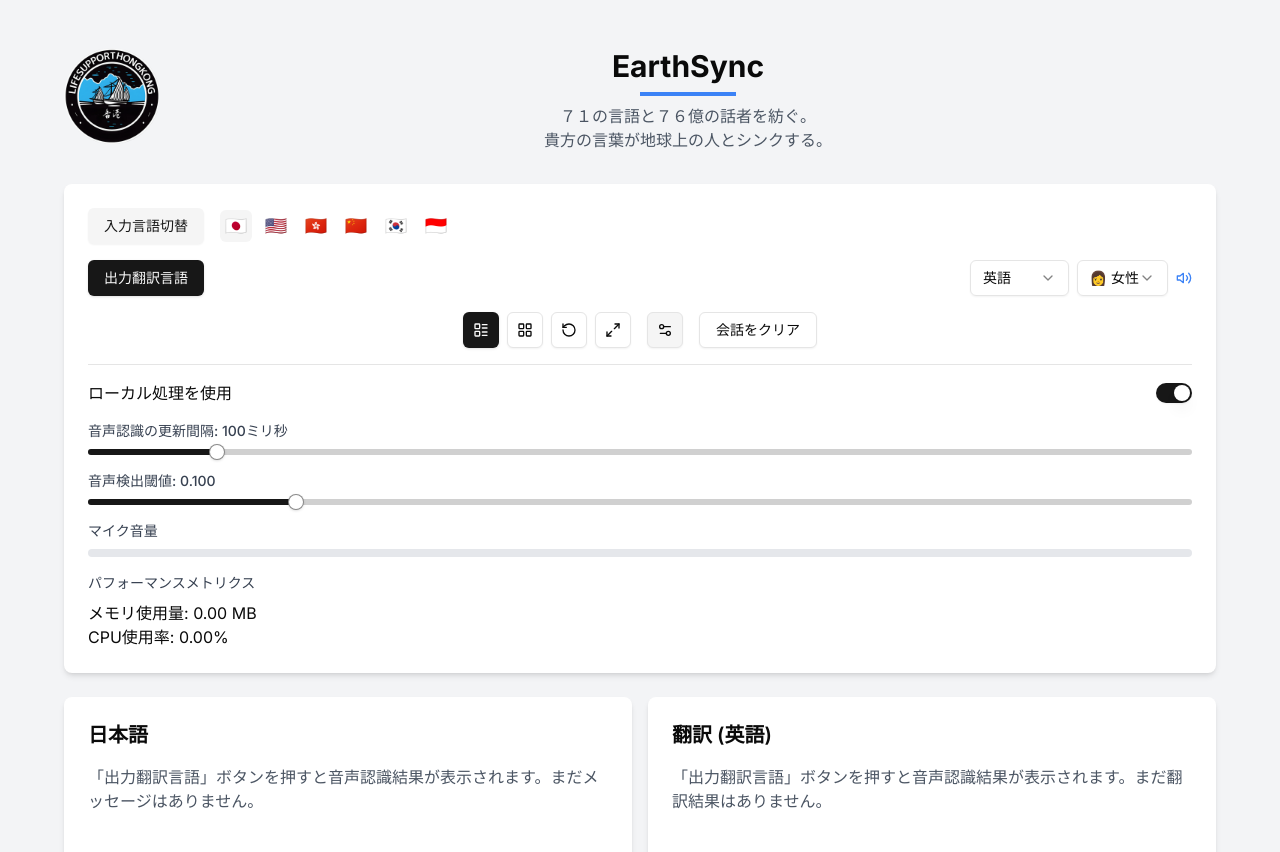
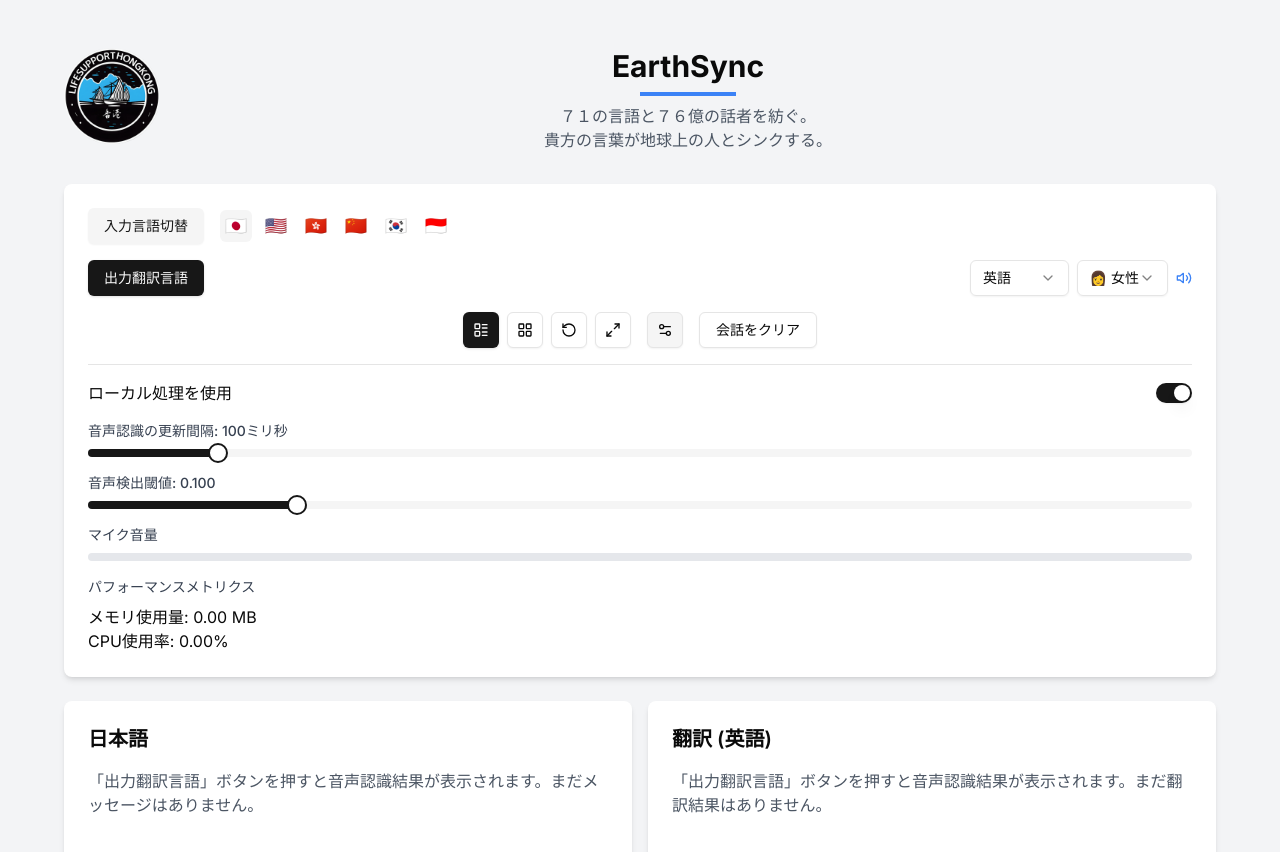
Before and after one commit to cantoneseslang/simultaneous-interpretation-system, a Next.js app: page / in a window 1280 px wide. Both pictures are taken after a click on the button 665 px from the left and 330 px from the top of the page. Shown: the top 852 px of the page. Built offline with nearby package versions, Linux system fonts and the light colour scheme.

Commit message:
Update code with new changes

```diff
--- a/components/ui/slider.tsx
+++ b/components/ui/slider.tsx
@@ -1,9 +1,8 @@
 "use client"
 
-import * as React from "react"
-import * as SliderPrimitive from "@radix-ui/react-slider"
-
-import { cn } from "@/lib/utils"
+import * as React from 'react'
+import * as SliderPrimitive from '@radix-ui/react-slider'
+import { cn } from 'lib/utils'
 
 const Slider = React.forwardRef<
   React.ElementRef<typeof SliderPrimitive.Root>,
@@ -12,15 +11,15 @@
   <SliderPrimitive.Root
     ref={ref}
     className={cn(
-      "relative flex w-full touch-none select-none items-center",
+      'relative flex w-full touch-none select-none items-center',
       className
     )}
     {...props}
   >
-    <SliderPrimitive.Track className="relative h-1.5 w-full grow overflow-hidden rounded-full bg-primary/20">
+    <SliderPrimitive.Track className="relative h-2 w-full grow overflow-hidden rounded-full bg-secondary">
       <SliderPrimitive.Range className="absolute h-full bg-primary" />
     </SliderPrimitive.Track>
-    <SliderPrimitive.Thumb className="block h-4 w-4 rounded-full border border-primary/50 bg-background shadow transition-colors focus-visible:outline-none focus-visible:ring-1 focus-visible:ring-ring disabled:pointer-events-none disabled:opacity-50" />
+    <SliderPrimitive.Thumb className="block h-5 w-5 rounded-full border-2 border-primary bg-background transition-colors focus:outline-none focus:ring-2 focus:ring-ring focus:ring-offset-2 disabled:pointer-events-none disabled:opacity-50" />
   </SliderPrimitive.Root>
 ))
 Slider.displayName = SliderPrimitive.Root.displayName
--- a/components/ui/switch.tsx
+++ b/components/ui/switch.tsx
@@ -3,7 +3,7 @@
 import * as React from "react"
 import * as SwitchPrimitives from "@radix-ui/react-switch"
 
-import { cn } from "@/lib/utils"
+import { cn } from 'lib/utils'
 
 const Switch = React.forwardRef<
   React.ElementRef<typeof SwitchPrimitives.Root>,
```
